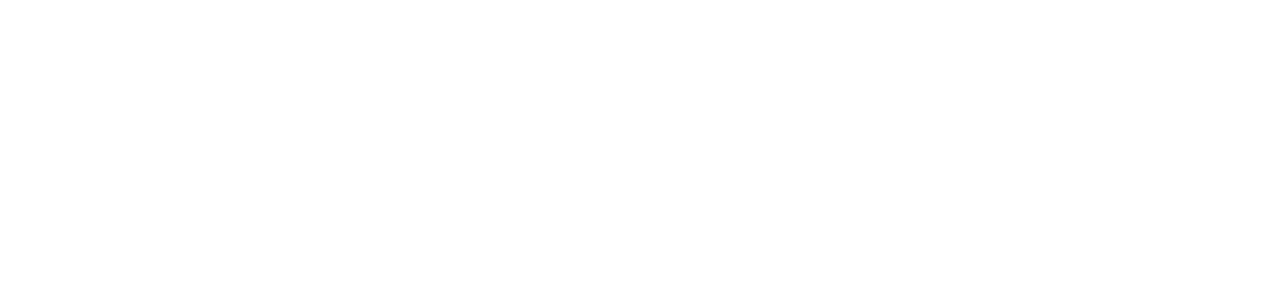
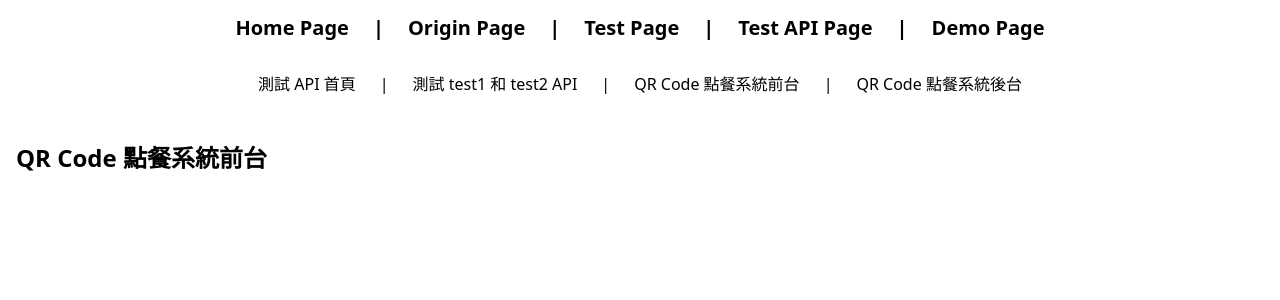
Before and after one commit to Charmying/Test-----Angular, an Angular app: page /pages/test-api/qrcode-order-user-interface in a window 1280 px wide. Before the commit this address led to /. Shown: the top 300 px of the page. Built offline with nearby package versions, Linux system fonts and the light colour scheme.

Commit message:
調整 QR Code 點餐系統前後台頁面路徑

```diff
--- a/src/app/pages/test-api/shared/test-api-header/test-api-header.component.html
+++ b/src/app/pages/test-api/shared/test-api-header/test-api-header.component.html
@@ -3,7 +3,7 @@
   |
   <a routerLink="/pages/test-api/test1-and-test2-api-page">測試 test1 和 test2 API</a>
   |
-  <a routerLink="/pages/test-api/qrcode-order">QR Code 點餐系統前台</a>
+  <a routerLink="/pages/test-api/qrcode-order-user-interface">QR Code 點餐系統前台</a>
   |
-  <a routerLink="/pages/test-api/pos-qrcode-order">QR Code 點餐系統後台</a>
+  <a routerLink="/pages/test-api/qrcode-order-admin-panel">QR Code 點餐系統後台</a>
 </div>
```
Also changed, not shown: src/app/app.routes.ts (+4 -4 lines), src/app/pages/pos-qrcode-order/pos-qrcode-order.component.ts (deleted, +0 -15 lines), src/app/pages/qrcode-order/qrcode-order.component.ts (deleted, +0 -15 lines), src/app/pages/test-api/qrcode-order/qrcode-order-admin-panel/qrcode-order-admin-panel.component.ts (added, +15 -0 lines), src/app/pages/test-api/qrcode-order/qrcode-order-user-interface/qrcode-order-user-interface.component.ts (added, +15 -0 lines), src/app/pages/test-api/qrcode-order/qrcode-order-admin-panel/qrcode-order-admin-panel.component.html (renamed from src/app/pages/pos-qrcode-order/pos-qrcode-order.component.html), src/app/pages/test-api/qrcode-order/qrcode-order-admin-panel/qrcode-order-admin-panel.component.scss (added), src/app/pages/test-api/qrcode-order/qrcode-order-user-interface/qrcode-order-user-interface.component.html (renamed from src/app/pages/qrcode-order/qrcode-order.component.html), src/app/pages/test-api/qrcode-order/qrcode-order-user-interface/qrcode-order-user-interface.component.scss (added).
